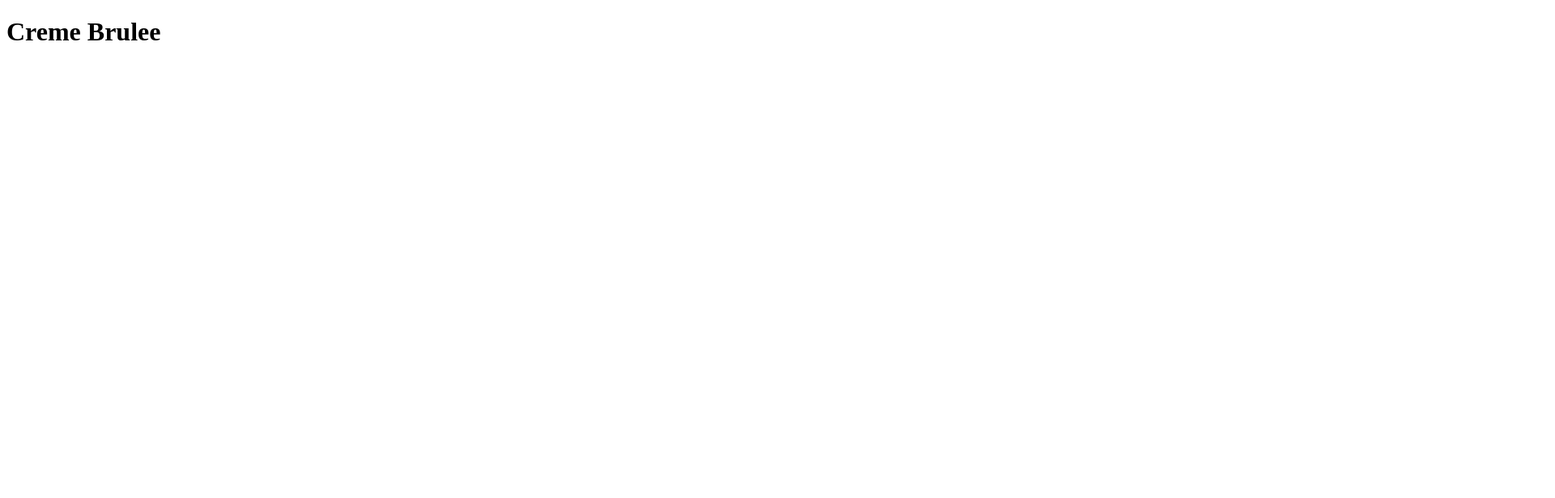
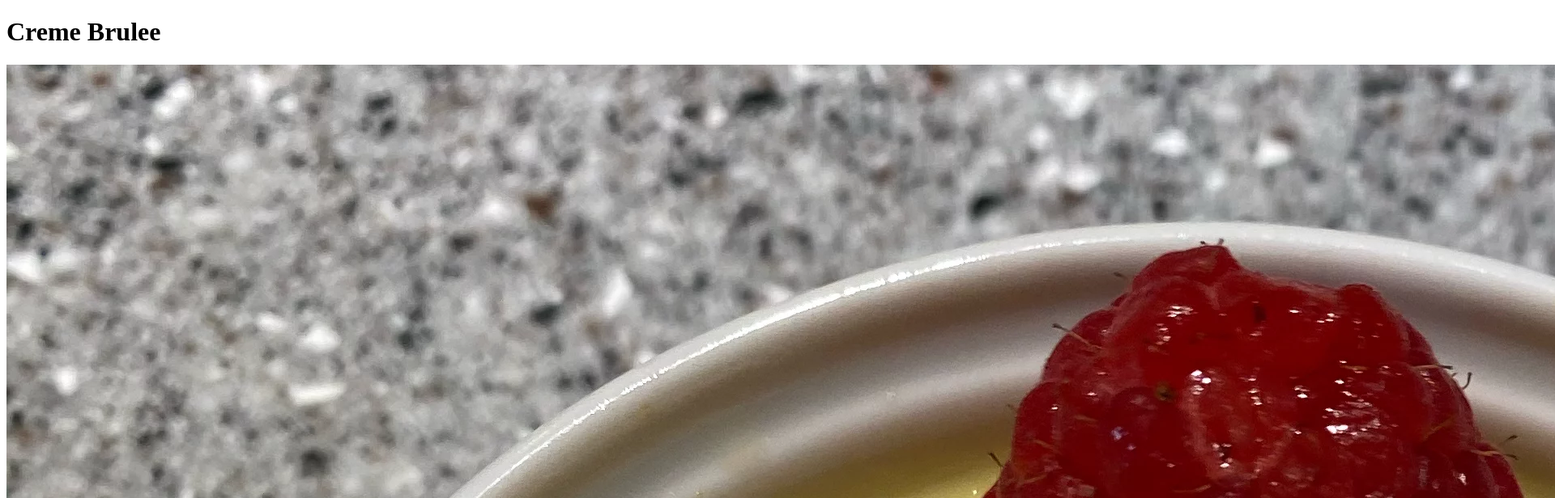
Before and after one commit to AlexErdei73/odin-recipes, a plain HTML site: page recipes/creme-brulee.html in a window 1280 px wide. Shown: the top 616 px of the page at 81% size, 1920 px wide, since content can reach past the window. Drawn offline with Linux system fonts and the light colour scheme.

Commit message:
add image to creme-brulee.html

```diff
--- a/recipes/creme-brulee.html
+++ b/recipes/creme-brulee.html
@@ -6,5 +6,9 @@
   </head>
   <body>
     <h1>Creme Brulee</h1>
+    <img
+      src="../images/creme-brulee.webp"
+      alt="delicious creme brulee dessert"
+    />
   </body>
 </html>
```
Also changed, not shown: images/creme-brulee.webp (added).
